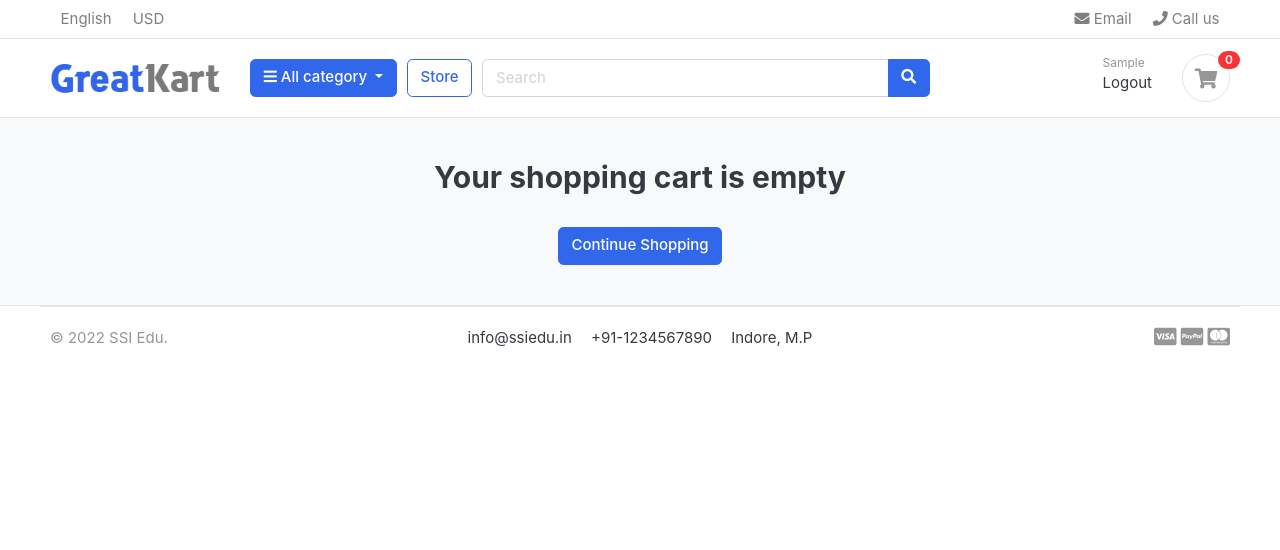
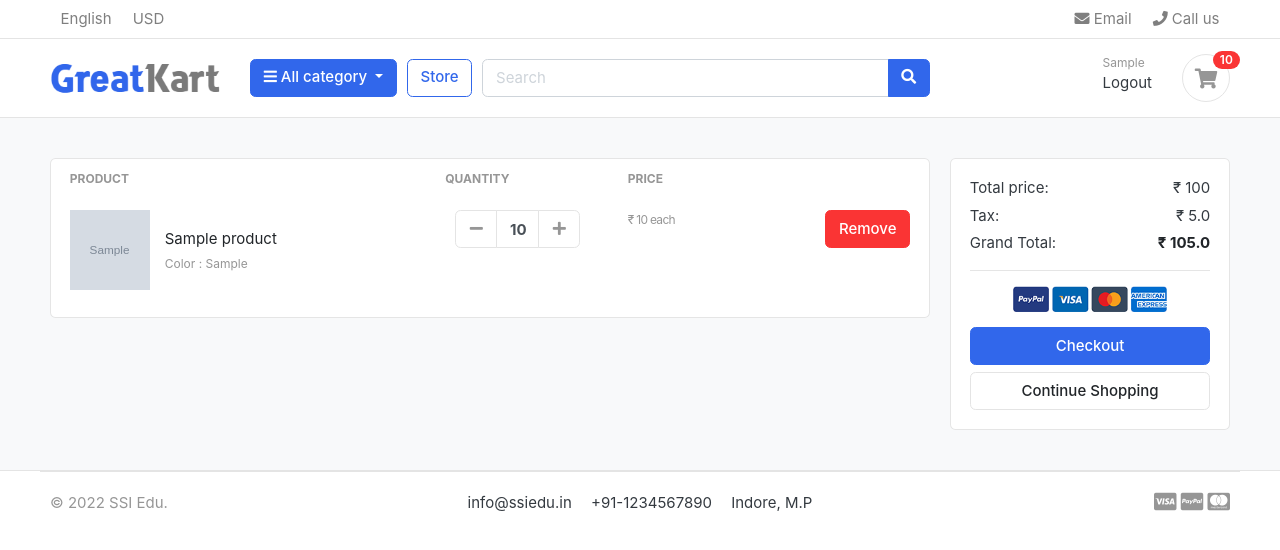
Before and after one commit to SamChawla/SSIKart, a Django app: page /cart/ in a window 1280 px wide. Shown: the top 550 px of the page. Run offline with Django 4.2, Linux system fonts and the light colour scheme; a user stored in the database is signed in; tables that the repository leaves empty hold one stand-in row (values such as "Sample post"); grey boxes marked "Sample" are stand-in pictures; some libraries are stand-ins or nearby versions; some web fonts are replaced.

Commit message:
WIP: cart fixes

```diff
--- a/ssikart/accounts/templates/accounts/reset_password.html
+++ b/ssikart/accounts/templates/accounts/reset_password.html
@@ -1,6 +1,6 @@
 {% extends 'base.html' %}
 
-{%block content %}
+{% block content %}
 
 <!-- ========================= SECTION CONTENT ========================= -->
 <section class="section-conten padding-y" style="min-height:84vh">
--- a/ssikart/carts/context_processors.py
+++ b/ssikart/carts/context_processors.py
@@ -9,8 +9,11 @@ def counter(request):
         return {}
     else:
         cart = Cart.objects.filter(cart_id=_cart_id(request))
-        if cart.exists():
+        if request.user.is_authenticated:
+            cart_items = CartItem.objects.filter(user=request.user)
+        elif cart.exists():
             cart_items = CartItem.objects.filter(cart=cart.first())
+
         for cart_item in cart_items:
             cart_count += cart_item.quantity
 
--- a/ssikart/carts/models.py
+++ b/ssikart/carts/models.py
@@ -1,5 +1,6 @@
 from django.db import models
 from store.models import Product, Variation
+from accounts.models import Account
 
 
 class Cart(models.Model):
@@ -11,9 +12,10 @@ class Cart(models.Model):
 
 
 class CartItem(models.Model):
+    user = models.ForeignKey(Account, on_delete=models.CASCADE, null=True)
     product = models.ForeignKey(Product, on_delete=models.CASCADE)
     variations = models.ManyToManyField(Variation, blank=True, null=True)
-    cart    = models.ForeignKey(Cart, on_delete=models.CASCADE)
+    cart    = models.ForeignKey(Cart, on_delete=models.CASCADE, null=True)
     quantity = models.PositiveIntegerField()
     is_active = models.BooleanField(default=True)
 
--- a/ssikart/carts/templates/carts/cart.html
+++ b/ssikart/carts/templates/carts/cart.html
@@ -52,7 +52,7 @@
 					<div class="col">
 						<div class="input-group input-spinner">
 							<div class="input-group-prepend">
-							<a href="{% url 'remove_cart' cart_item.product.id %}" class="btn btn-light" type="button" id="button-plus"> <i class="fa fa-minus"></i> </a>
+							<a href="{% url 'remove_cart' cart_item.product.id cart_item.id %}" class="btn btn-light" type="button" id="button-plus"> <i class="fa fa-minus"></i> </a>
 							</div>
 							<input type="text" class="form-control"  value="{{ cart_item.quantity }}">
 							<div class="input-group-append">
@@ -99,7 +99,7 @@
 			<p class="text-center mb-3">
 				<img src="{% static './images/misc/payments.png' %}" height="26">
 			</p>
-			<a href="./place-order.html" class="btn btn-primary btn-block"> Checkout </a>
+			<a href="{% url 'checkout' %}" class="btn btn-primary btn-block"> Checkout </a>
 			<a href="{% url 'ssi-store-home' %}" class="btn btn-light btn-block">Continue Shopping</a>
 		</div> <!-- card-body.// -->
 		</div> <!-- card.// -->
--- a/ssikart/carts/urls.py
+++ b/ssikart/carts/urls.py
@@ -1,10 +1,13 @@
 from django.contrib import admin
 from django.urls import path
-from carts.views import cart, add_cart, remove_cart, remove_cart_item
+
+from carts.views import add_cart, cart, checkout, remove_cart, remove_cart_item
+
 
 urlpatterns = [
     path("", cart, name="ssi-cart"),
+    path('checkout/', checkout, name='checkout'),
     path('add_cart/<int:product_id>', add_cart, name='add_cart'),
-    path('remove_cart/<int:product_id>', remove_cart, name='remove_cart'),
+    path('remove_cart/<int:product_id>/<int:cart_item_id>', remove_cart, name='remove_cart'),
     path('remove_cart_item/<int:product_id>', remove_cart_item, name='remove_cart_item'),
 ]
--- a/ssikart/carts/views.py
+++ b/ssikart/carts/views.py
@@ -1,68 +1,127 @@
-from django.shortcuts import render, redirect
+from django.contrib.auth.decorators import login_required
+from django.core.exceptions import ObjectDoesNotExist
+from django.shortcuts import get_object_or_404, redirect, render
+from store.models import Product, Variation
 
-from store.models import Product, Variation
 from carts.models import Cart, CartItem
-from django.core.exceptions import ObjectDoesNotExist
-from django.shortcuts import get_object_or_404
 from carts.utils import _cart_id
 
 
 def add_cart(request, product_id):
-    # breakpoint()
+    current_user = request.user
     product = Product.objects.get(id=product_id)  #get the product
-    product_variation = []
-    if request.method == "POST":
-        for key, value in request.POST.items():
-            try:
-                variation = Variation.objects.get(product=product, variation_category__iexact=key, variation_value__iexact=value)
-                product_variation.append(variation)
-            except:
-                pass
+    #if user is authenticated
+    if current_user.is_authenticated:
+        product_variation = []
+        if request.method == 'POST':
+            for item in request.POST:
+                key = item
+                value = request.POST[key]
 
-    try:
-        cart = Cart.objects.get(cart_id=_cart_id(request)) #get the cart using cart id present in session
-    except Cart.DoesNotExist:
-        cart = Cart.objects.create(
-            cart_id=_cart_id(request)
-        )
-        cart.save()
+                try:
+                    variation = Variation.objects.get(product = product, variation_category__iexact=key, variation_value__iexact=value)
+                    product_variation.append(variation)
 
-    cart_item_exists = CartItem.objects.filter(product=product, cart=cart).exists()
-    if cart_item_exists:
-        cart_item = CartItem.objects.filter(product=product, cart=cart)
-        ex_var_list = []
-        var_ids = []
+                except:
+                    pass
 
-        for item in cart_item:
-            existing_variation = item.variations.all().order_by("variation_category")
+        is_cart_item_exists = CartItem.objects.filter(product=product, user=current_user).exists()
+        if is_cart_item_exists:
+            cart_item = CartItem.objects.filter(product=product, user=current_user)
 
-            ex_var_list.append(list(existing_variation))
-            var_ids.append(item.id)
+            ex_var_list = []
+            id = []
+            for item in cart_item:
+                existing_variation = item.variations.all()
+                ex_var_list.append(list(existing_variation))
+                id.append(item.id)
 
-        if product_variation in ex_var_list:
-            index = ex_var_list.index(product_variation)
-            item_id = var_ids[index]
-            item = CartItem.objects.get(product=product, id=item_id)
-            item.quantity += 1
-            item.save()
+
+            if product_variation in ex_var_list:
+                index = ex_var_list.index(product_variation)
+                item_id = id[index]
+                item = CartItem.objects.get(product=product, id=item_id)
+                item.quantity += 1
+                item.save()
+
+            else:
+                item = CartItem.objects.create(product=product, quantity=1, user=current_user)
+                if len(product_variation) > 0:
+                    item.variations.clear()
+                    item.variations.add(*product_variation)
+                item.save()
         else:
-            item = CartItem.objects.create(product=product, quantity=1, cart=cart)
+            cart_item = CartItem.objects.create(
+                product = product,
+                quantity = 1,
+                user_id = current_user.id,
+            )
             if len(product_variation) > 0:
-                item.variations.clear()
-                item.variations.add(*product_variation)
-            item.save()
+                cart_item.variations.clear()
+                cart_item.variations.add(*product_variation)
+            cart_item.save()
+        return redirect('ssi-cart')
+
+    #if user is not authenticated
     else:
-        cart_item = CartItem.objects.create(
-            product = product,
-            quantity = 1,
-            cart = cart,
-        )
-        if len(product_variation) > 0:
-            cart_item.variations.clear()
-            cart_item.variations.add(*product_variation)
-        cart_item.save()
+        product_variation = []
+        if request.method == 'POST':
+            for item in request.POST:
+                key = item
+                value = request.POST[key]
 
-    return redirect('ssi-cart')
+                try:
+                    variation = Variation.objects.get(product = product, variation_category__iexact=key, variation_value__iexact=value)
+                    product_variation.append(variation)
+
+                except:
+                    pass
+
+        try:
+            cart = Cart.objects.get(cart_id=_cart_id(request)) #get the cart using cart id present in session
+        except Cart.DoesNotExist:
+            cart = Cart.objects.create(
+                cart_id=_cart_id(request)
+            )
+            cart.save()
+
+        is_cart_item_exists = CartItem.objects.filter(product=product, cart=cart).exists()
+        if is_cart_item_exists:
+            cart_item = CartItem.objects.filter(product=product, cart=cart)
+
+            ex_var_list = []
+            id = []
+            for item in cart_item:
+                existing_variation = item.variations.all()
+                ex_var_list.append(list(existing_variation))
+                id.append(item.id)
+
+            print(ex_var_list)
+
+            if product_variation in ex_var_list:
+                index = ex_var_list.index(product_variation)
+                item_id = id[index]
+                item = CartItem.objects.get(product=product, id=item_id)
+                item.quantity += 1
+                item.save()
+
+            else:
+                item = CartItem.objects.create(product=product, quantity=1, cart=cart)
+                if len(product_variation) > 0:
+                    item.variations.clear()
+                    item.variations.add(*product_variation)
+                item.save()
+        else:
+            cart_item = CartItem.objects.create(
+                product = product,
+                quantity = 1,
+                cart = cart,
+            )
+            if len(product_variation) > 0:
+                cart_item.variations.clear()
+                cart_item.variations.add(*product_variation)
+            cart_item.save()
+        return redirect('ssi-cart')
 
 
 def cart(request, total=0, quantity=0, cart_item=None):
@@ -71,9 +130,13 @@ def cart(request, total=0, quantity=0, cart_item=None):
     grand_total = 0
     cart_items = []
     try:
-        cart = Cart.objects.get(cart_id= _cart_id(request))
-        # TODO: Add total for each cart item
-        cart_items = CartItem.objects.filter(cart=cart, is_active=True)
+        if request.user.is_authenticated:
+            cart_items = CartItem.objects.filter(user=request.user, is_active=True)
+        else:
+            cart = Cart.objects.get(cart_id= _cart_id(request))
+            # TODO: Add total for each cart item
+            cart_items = CartItem.objects.filter(cart=cart, is_active=True)
+
         for cart_item in cart_items:
             total += (cart_item.product.price * cart_item.quantity)
             quantity += cart_item.quantity
@@ -93,15 +156,19 @@ def cart(request, total=0, quantity=0, cart_item=None):
     return render(request, 'carts/cart.html', context)
 
 
-def remove_cart(request, product_id):
-    cart = Cart.objects.get(cart_id= _cart_id(request))
+def remove_cart(request, product_id, cart_item_id):
+    cart = Cart.objects.get(cart_id=_cart_id(request))
     product = get_object_or_404(Product, id=product_id)
-    cart_item = CartItem.objects.get(product=product, cart=cart)
-    if cart_item.quantity > 1:
-        cart_item.quantity -= 1
-        cart_item.save()
-    else:
-        cart_item.delete()
+    try:
+        cart_item = CartItem.objects.get(product=product, cart=cart, id=cart_item_id)
+        if cart_item.quantity > 1:
+            cart_item.quantity -= 1
+            cart_item.save()
+        else:
+            cart_item.delete()
+    except:
+        pass
+
     return redirect('ssi-cart')
 
 
@@ -111,3 +178,33 @@ def remove_cart_item(request, product_id):
     cart_item = CartItem.objects.get(product=product, cart=cart)
     cart_item.delete()
     return redirect('ssi-cart')
+
+
+@login_required(login_url='login')
+def checkout(request):
+    try:
+        tax = 0
+        total = 0
+        quantity = 0
+        grand_total = 0
+        cart_items = None
+        if request.user.is_authenticated:
+            cart_items = CartItem.objects.filter(user=request.user, is_active=True)
+        else:
+            cart = Cart.objects.get(cart_id= _cart_id(request))
+            cart_items  = CartItem.objects.filter(cart=cart, is_active=True)
+        for cart_item in cart_items:
+            total += (cart_item.product.price * cart_item.quantity)
+            quantity += cart_item.quantity
+        tax = (2 * total)/100
+        grand_total = total + tax
+    except ObjectDoesNotExist:
+        pass
+    context = {
+        'cart_items': cart_items,
+        'total': total,
+        'quantity': quantity,
+        'tax': tax,
+        'grand_total' : grand_total,
+    }
+    return render(request, 'carts/checkout.html', context=context)
--- a/ssikart/requirements.txt
+++ b/ssikart/requirements.txt
@@ -1,3 +1,4 @@
 Django==4.0.4
 django-extensions==3.1.5
 Pillow==9.1.0
+requests==2.28.1
```
Also changed, not shown: ssikart/accounts/views.py (+58 -10 lines), ssikart/carts/templates/carts/checkout.html (added, +141 -0 lines), ssikart/requirements_all.txt (+13 -0 lines), ssikart/carts/migrations/0003_cartitem_user.py (added), ssikart/carts/migrations/0004_alter_cartitem_cart.py (added).
